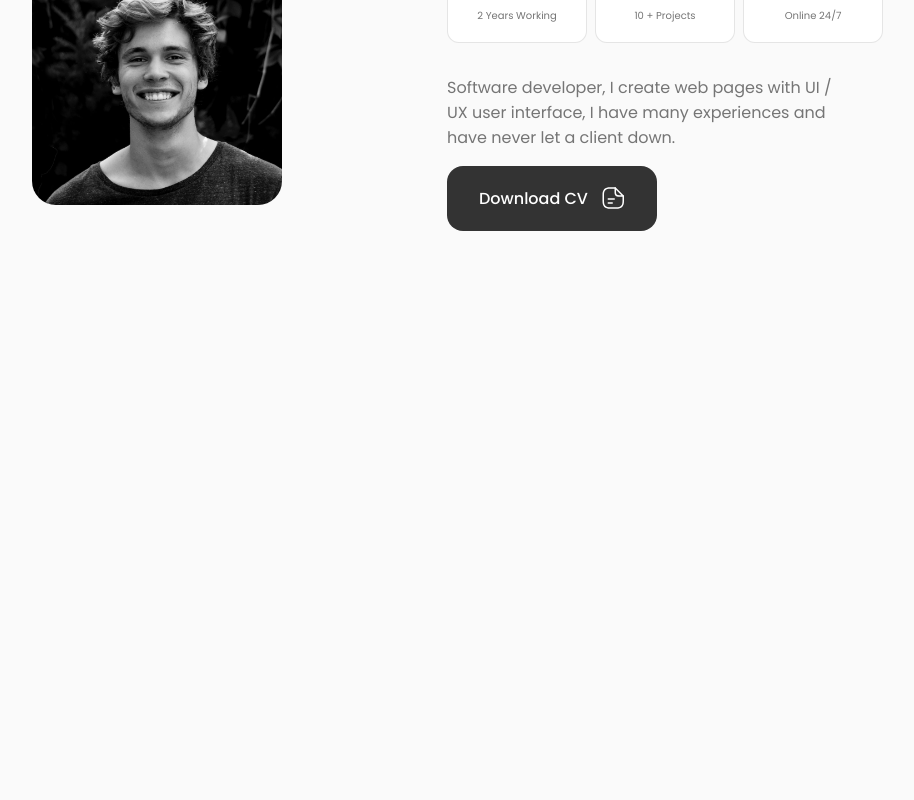
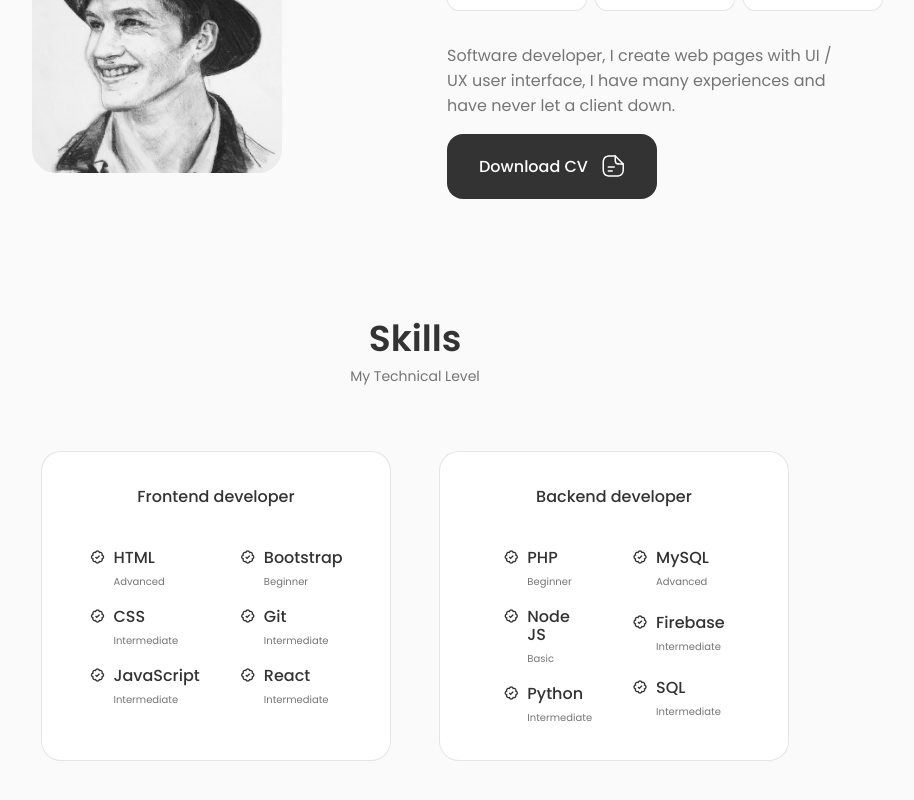
Before and after one commit to B-JThomas/B-JThomas.github.io, a React (Create React App) app: page / in a window 1280 px wide. Shown: the part 1002-1802 px from the top of the page, without its empty margins (225-1139 px from the left). Before the commit the page ends 1265 px from the top, so only its background shows below. Built offline with nearby package versions, Linux system fonts and the light colour scheme.

Commit message:
Added/Completed Skills components

```diff
--- a/src/App.css
+++ b/src/App.css
@@ -80,6 +80,8 @@
 body {
   background-color: var(--body-color);
   color: var(--text-color);
+  /*Maybe*/
+  padding-bottom: 10rem;
 }
 
 h1,h2,h3 {
@@ -112,7 +114,8 @@
 /* ===== REUSABLE CSS CLASSES ===== */
 
 .section {
-  padding: 6rem 0 2rem;
+  padding: 6rem 0 2rem 0;
+  margin-bottom: 5rem;
 }
 
 .section_title {
--- a/src/App.js
+++ b/src/App.js
@@ -2,6 +2,7 @@
 import Header from './components/header/Header';
 import Home from './components/home/Home';
 import About from './components/about/About';
+import Skills from './components/skills/Skills';
 
 function App() {
   return (
@@ -11,6 +12,7 @@
       <main className='main'>
         <Home />
         <About />
+        <Skills />
       </main>
     </>
   );
--- a/src/components/about/About.jsx
+++ b/src/components/about/About.jsx
@@ -1,6 +1,6 @@
 import React from 'react'
 import "./about.css";
-import AboutImg from "../../assets/about.jpg";
+import AboutImg from "../../assets/Profile.jpeg";
 import CV from "../../assets/John-Cv.pdf";
 import Info from './Info';
 
--- a/src/components/home/home.css
+++ b/src/components/home/home.css
@@ -1,5 +1,9 @@
+.home {
+    margin-bottom: 0;
+}
+
 .home_container {
-    row-gap: 7rem;
+    row-gap: 5rem;
 }
 
 .home_content {
@@ -59,7 +63,7 @@
 }
 
 .home_img {
-    background: url(../../assets/profile.jpg);
+    background: url(../../assets/Profile.jpeg);
     background-repeat: no-repeat;
     background-position: center;
     background-size: cover;
--- /dev/null
+++ b/src/components/skills/Backend.jsx
@@ -0,0 +1,70 @@
+import React from 'react'
+
+const Backend = () => {
+  return (
+    <div className="skills_content">
+        <h3 className="skills_title">Backend developer</h3>
+
+        <div className="skills_box">
+            <div className="skills_group">
+                <div className="skills_data">
+                    <i class='bx bx-badge-check' ></i>
+
+                    <div>
+                        <h3 className="skills_name">PHP</h3>
+                        <span className="skills_level">Beginner</span>
+                    </div>
+                </div>
+
+                <div className="skills_data">
+                    <i class='bx bx-badge-check' ></i>
+
+                    <div>
+                        <h3 className="skills_name">Node JS</h3>
+                        <span className="skills_level">Basic</span>
+                    </div>
+                </div>
+
+                <div className="skills_data">
+                    <i class='bx bx-badge-check' ></i>
+
+                    <div>
+                        <h3 className="skills_name">Python</h3>
+                        <span className="skills_level">Intermediate</span>
+                    </div>
+                </div>
+            </div>
+            <div className="skills_group">
+                <div className="skills_data">
+                    <i class='bx bx-badge-check' ></i>
+
+                    <div>
+                        <h3 className="skills_name">MySQL</h3>
+                        <span className="skills_level">Advanced</span>
+                    </div>
+                </div>
+
+                <div className="skills_data">
+                    <i class='bx bx-badge-check' ></i>
+
+                    <div>
+                        <h3 className="skills_name">Firebase</h3>
+                        <span className="skills_level">Intermediate</span>
+                    </div>
+                </div>
+
+                <div className="skills_data">
+                    <i class='bx bx-badge-check' ></i>
+
+                    <div>
+                        <h3 className="skills_name">SQL</h3>
+                        <span className="skills_level">Intermediate</span>
+                    </div>
+                </div>
+            </div>
+        </div>
+    </div>
+  )
+}
+
+export default Backend
--- /dev/null
+++ b/src/components/skills/Frontend.jsx
@@ -0,0 +1,70 @@
+import React from 'react'
+
+const Frontend = () => {
+  return (
+    <div className="skills_content">
+        <h3 className="skills_title">Frontend developer</h3>
+
+        <div className="skills_box">
+            <div className="skills_group">
+                <div className="skills_data">
+                    <i class='bx bx-badge-check' ></i>
+
+                    <div>
+                        <h3 className="skills_name">HTML</h3>
+                        <span className="skills_level">Advanced</span>
+                    </div>
+                </div>
+
+                <div className="skills_data">
+                    <i class='bx bx-badge-check' ></i>
+
+                    <div>
+                        <h3 className="skills_name">CSS</h3>
+                        <span className="skills_level">Intermediate</span>
+                    </div>
+                </div>
+
+                <div className="skills_data">
+                    <i class='bx bx-badge-check' ></i>
+
+                    <div>
+                        <h3 className="skills_name">JavaScript</h3>
+                        <span className="skills_level">Intermediate</span>
+                    </div>
+                </div>
+            </div>
+            <div className="skills_group">
+                <div className="skills_data">
+                    <i class='bx bx-badge-check' ></i>
+
+                    <div>
+                        <h3 className="skills_name">Bootstrap</h3>
+                        <span className="skills_level">Beginner</span>
+                    </div>
+                </div>
+
+                <div className="skills_data">
+                    <i class='bx bx-badge-check' ></i>
+
+                    <div>
+                        <h3 className="skills_name">Git</h3>
+                        <span className="skills_level">Intermediate</span>
+                    </div>
+                </div>
+
+                <div className="skills_data">
+                    <i class='bx bx-badge-check' ></i>
+
+                    <div>
+                        <h3 className="skills_name">React</h3>
+                        <span className="skills_level">Intermediate</span>
+                    </div>
+                </div>
+            </div>
+        </div>
+    </div>
+  )
+}
+
+export default Frontend
--- /dev/null
+++ b/src/components/skills/Skills.jsx
@@ -0,0 +1,20 @@
+import React from 'react'
+import './skills.css';
+import Frontend from './Frontend';
+import Backend from './Backend';
+
+const Skills = () => {
+  return (
+    <section className="skills seciton" id="skills">
+        <h2 className="section_title">Skills</h2>
+        <span className="section_subtitle">My Technical Level</span>
+
+        <div className="skills_container container grid">
+            <Frontend />
+            <Backend />
+        </div>
+    </section>
+  )
+}
+
+export default Skills
--- /dev/null
+++ b/src/components/skills/skills.css
@@ -0,0 +1,84 @@
+.skills_container {
+    grid-template-columns: repeat(2, 350px);
+    column-gap: 3rem;
+    justify-content: center;
+}
+
+.skills_content {
+    background-color: var(--container-color);
+    border: 1px solid rgba(0,0,0,0.1);
+    padding: 2rem 4rem;
+    border-radius: 1.25rem;
+}
+
+.skills_title {
+    font-size: var(--normal-font-size);
+    font-weight: var(--font-medium);
+    text-align: center;
+    margin-bottom: var(--mb-1-5);
+}
+
+.skills_box {
+    display: flex;
+    justify-content: center;
+    column-gap: 2.5rem;
+}
+
+.skills_group {
+    display: grid;
+    align-items: flex-start;
+    row-gap: 1rem;
+}
+
+.skills_data {
+    display: flex;
+    column-gap: 0.5rem;
+}
+
+.skills .bx-badge-check {
+    font-size: 1rem;
+    color: var(--title-color);
+}
+
+.skills_name {
+    font-size: var(--normal-font-size);
+    font-weight: var(--font-medium);
+    line-height: 18px;
+}
+
+.skills_level {
+    font-size: var(--tiny-font-size);
+}
+
+/* ===== BREAKPOINTS ===== */
+
+/* For large devices */
+@media screen and (max-width: 992px){
+    .skills_container {
+        grid-template-columns: max-content;
+        row-gap: 2rem;
+    }
+}
+
+/* For medium devices */
+
+@media screen and (max-width: 576px){
+  .skills_container {
+    grid-template-columns: 1fr;
+  }
+
+  .skills_content {
+    padding: 1.5rem;
+  }
+}
+
+/* For small devices */
+@media screen and (max-width: 350px){
+    .skills_box {
+        column-gap: 1.25rem;
+    }
+
+    .skills_name {
+        font-size: var(--small-font-size);
+    }
+}
```
Also changed, not shown: src/assets/Profile.jpeg (added).
